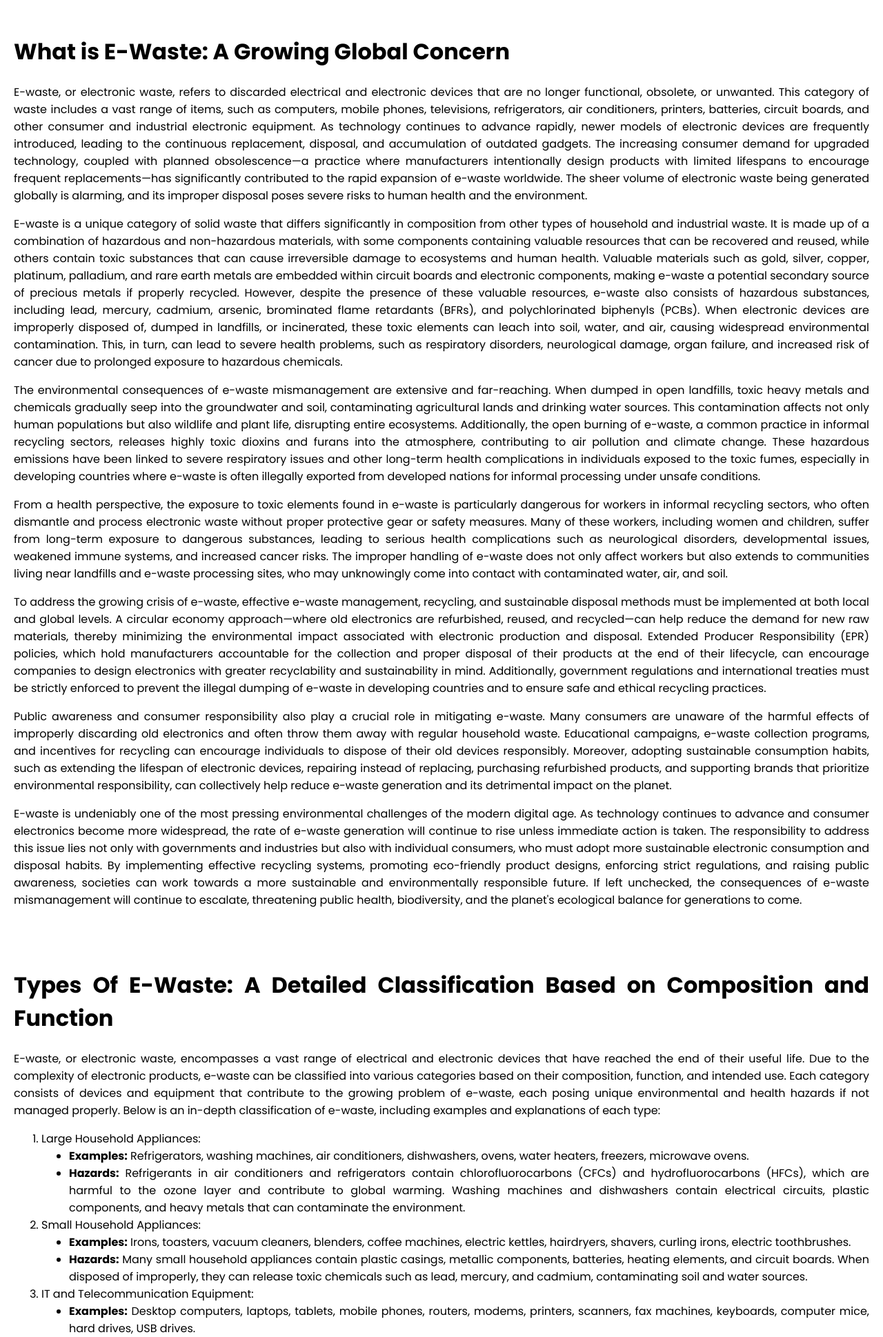
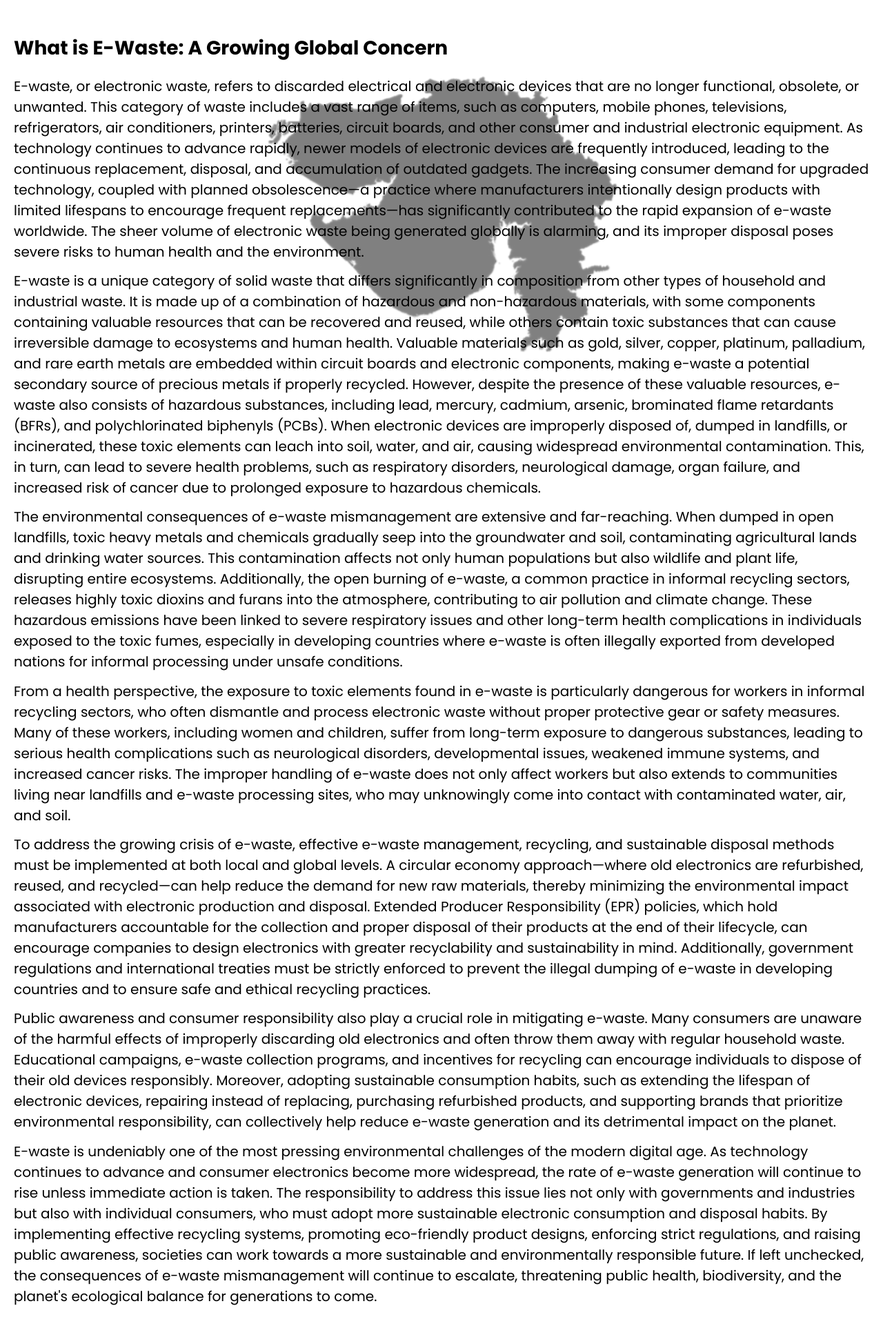
Before and after one commit to NeelSavsani/ECOlect, a PHP site: page /home.php in a window 1280 px wide. Shown: the part 90-2028 px from the top of the page at 69% size. Run offline with PHP 8.4, Linux system fonts and the light colour scheme; some libraries are stand-ins or nearby versions.

Commit message:
Update home.css

```diff
--- a/css/home.css
+++ b/css/home.css
@@ -5,7 +5,22 @@ html {
     margin: 0;
     padding: 0;
     font-family: "Poppins", Arial, sans-serif;
-    background-color: #fff;
+    height: 100vh;
+    position: relative;
+}
+
+body::before {
+    content: "";
+    position: fixed;
+    top: 0;
+    left: 0;
+    width: 100%;
+    height: 100%;
+    background: url('../assets/gujarat.png') center/cover no-repeat;
+    background-size: 40%;
+    background-attachment: fixed;
+    opacity: 0.5; /* Adjust opacity (0 = fully transparent, 1 = fully visible) */
+    z-index: -1; /* Ensures the background stays behind content */
 }
 
 /* Navbar */
@@ -45,7 +60,7 @@ html {
     font-size: 1.8em;
     font-family: "Ubuntu", sans-serif;
     font-weight: bold;
-    transition: color 0.3s ease-in-out;
+    transition: color 0.5s ease-in-out;
 }
 
 .brand-link:hover .brand-name {
@@ -67,7 +82,7 @@ html {
     font-weight: 500;
     border-radius: 10px;
     background: #7A868B;
-    transition: all 0.3s ease;
+    transition: all 0.5s ease;
     text-decoration: none;
     display: inline-block;
 }
@@ -75,6 +90,7 @@ html {
 .nav-button:hover {
     background: #0000EE;
     color: white;
+    box-shadow: inset 0px 4px 4px rgba(204, 204, 204, 0.25);
 }
 
 /* Profile Section */
@@ -95,7 +111,7 @@ html {
 .dropdown-arrow {
     font-size: 18px;
     color: white;
-    transition: transform 0.3s ease;
+    transition: transform 0.0.5 ease;
 }
 
 .dropdown-arrow.rotate {
@@ -126,6 +142,11 @@ html {
     cursor: pointer;
 }
 
+.dropdown-menu li a{
+    text-decoration: none;
+    color: #000;
+}
+
 .dropdown-menu li:hover {
     background: #0000EE;
 }
@@ -145,7 +166,7 @@ html {
 }
 
 /* Mobile Responsive Navbar */
-@media screen and (max-width: 1000px) {
+@media screen and (max-width: 1041px) {
     .navbar-links {
         display: none;
         flex-direction: column;
@@ -158,12 +179,12 @@ html {
         border-bottom-right-radius: 15px;
         border-bottom-left-radius: 15px;
         background-color: #10455b;
-        transition: all 0.3s ease-in-out;
+        transition: all 0.5s ease-in-out;
     }
 
     .navbar-links.active {
         display: flex;
-        transition: all 0.3s ease-in-out;
+        transition: all 0.5s ease-in-out;
     }
 
     .nav-button, .nav-button:hover {
@@ -180,11 +201,111 @@ html {
     .hamburger {
         display: block;
     }
+
+    .social-icons a{
+        font-size: 20px;
+    }
+
+    p.ftr{
+        font-size: 10px;
+        word-wrap: break-word;
+    }
 }
 
 /* Content to prevent overlap with navbar */
 .content {
     margin-top: 100px; /* Adjust based on navbar height */
     padding: 20px;
-    text-align: justify;
+    text-align: left;
 }
+
+h1.main{
+    font-size: 28px;
+    font-family: "Poppins";
+    font-weight: bold;
+}
+
+p.main{
+    font-family: "Poppins";
+    font-weight: light;
+    font-size: 20px;
+    margin: 0;
+}
+
+p.main_intro{
+    font-family: "Poppins";
+    font-weight: light;
+    font-size: 20px;
+    margin: 0 0 1% 0;
+}
+
+li.etypes, li.step{
+    font-size: 20px;
+    margin: 1% 0 0 0;
+}
+
+li.sub-next{
+    font-size: 18px;
+}
+
+li.sub-next u{
+    font-weight: 500;
+}
+
+h4.main{
+    font-weight: 500;
+    margin: 1% 0 0 0;
+}
+
+/* ===========================FOOTER====================== */
+footer{
+    display: flex;
+    flex-direction: column;
+    text-align: center;
+    justify-content: center;
+    padding: 1% 0;
+    width: 100%;
+    color: #fff;
+    background: #10455b;
+}
+
+.social-icons{
+    margin: 2% 0 3% 0;
+}
+
+.social-icons a{
+    color: #fff;
+    text-decoration: none;
+    margin: 0 1%;
+    font-size: 30px;
+    transition: all ease 0.3s;
+}
+
+.social-icons a i.fa-facebook:hover{
+    color: #1877F2;
+    transition: all ease 0.3s;
+}
+
+.social-icons a i.fa-x-twitter:hover{
+    color: #000;
+    transition: all ease 0.3s;
+}
+
+.social-icons a i.fa-instagram:hover{
+    color: red;
+    transition: all ease 0.3s;
+}
+
+.social-icons a i.fa-linkedin-in:hover{
+    color: blue;
+    transition: all ease 0.3s;
+}
+
+.social-icons a i.fa-envelope:hover{
+    color: yellow;
+    transition: all ease 0.3s;
+}
+
+p.ftr{
+    font-size: 18px;
+}
```
